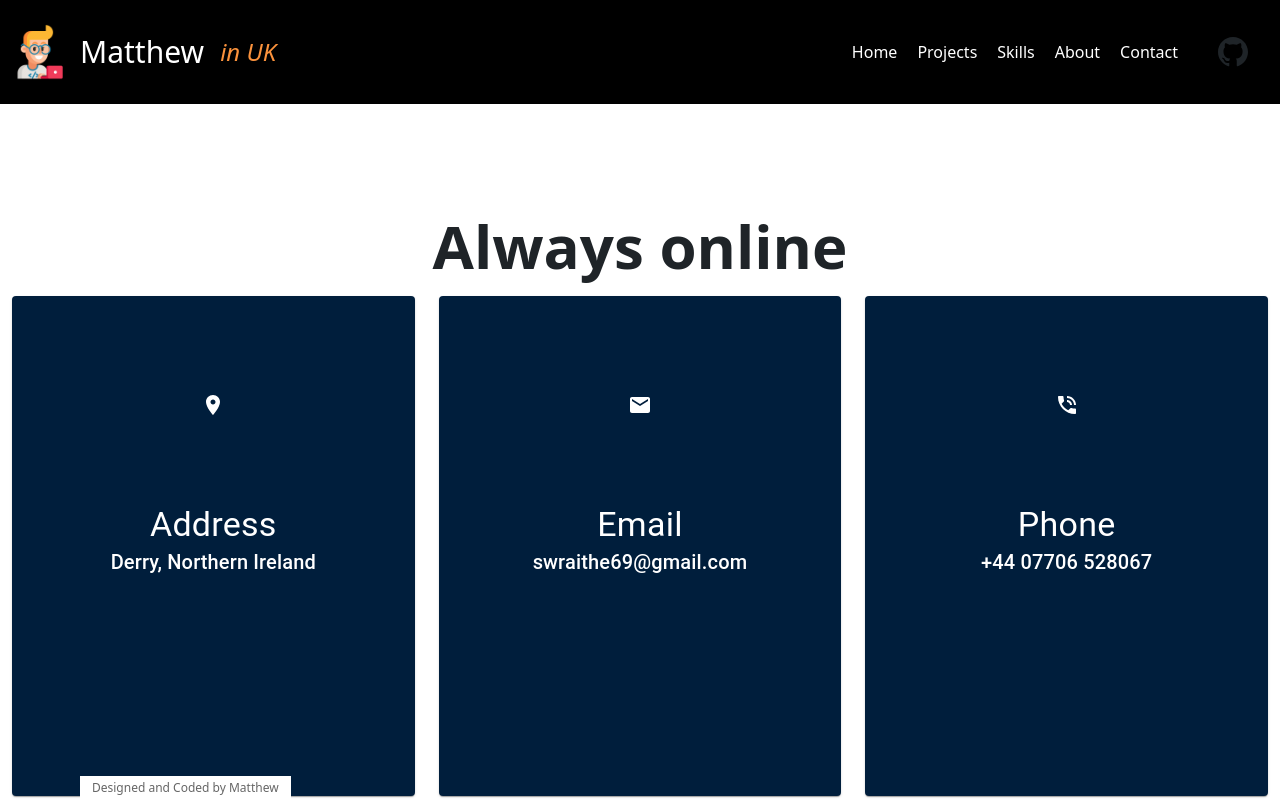
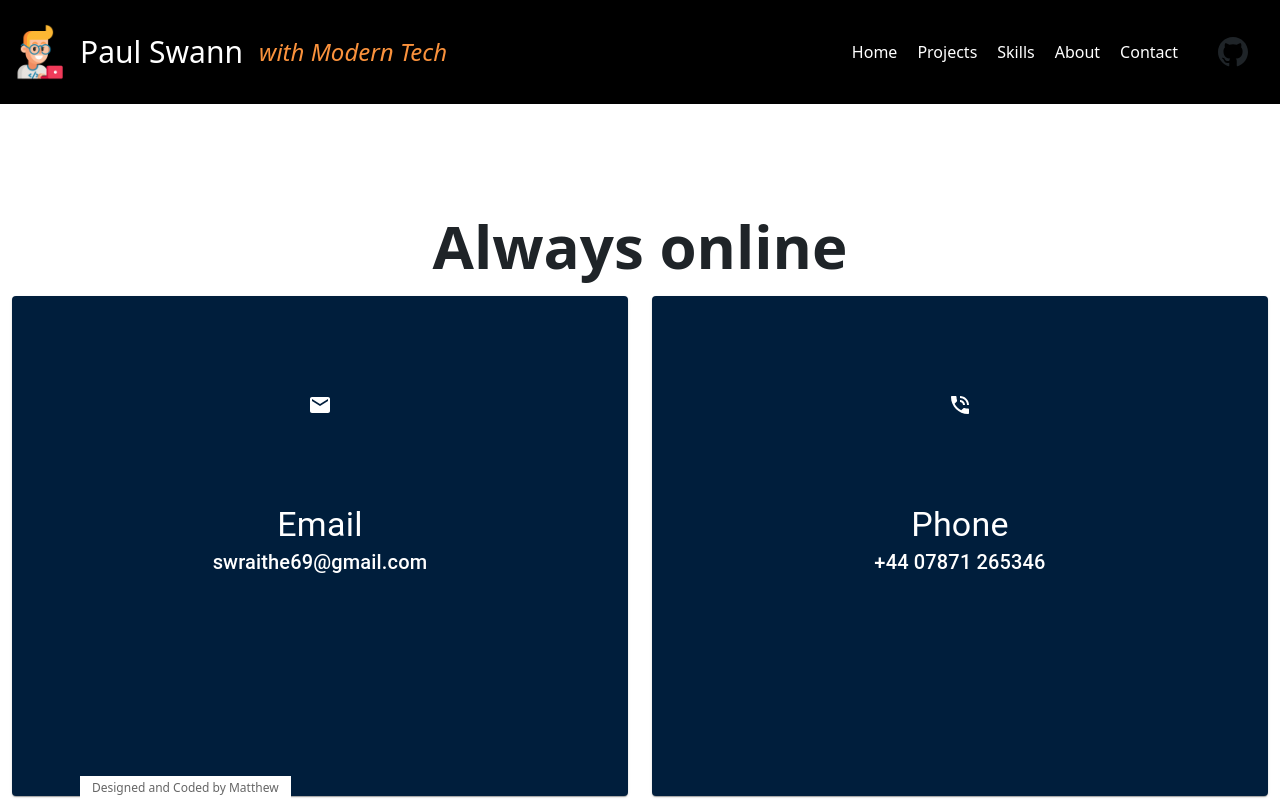
Before and after one commit to swraithe/swraithe-portfolio, a React (Create React App) app: page /contact in a window 1280 px wide. Built offline with nearby package versions, Linux system fonts and the light colour scheme.

Commit message:
changed contact info & added ai project

```diff
--- a/src/Components/Header.js
+++ b/src/Components/Header.js
@@ -18,8 +18,8 @@ function Header() {
             <NavLink to="/">
               <img className="w-14" src={logos.logogradient} alt="logo" />
             </NavLink>
-            <h1 className="text-white text-3xl mx-3">Matthew</h1>
-            <h2 className="text-orange-400 text-2xl mx-1 italic">in UK</h2>
+            <h1 className="text-white text-3xl mx-3">Paul Swann</h1>
+            <h2 className="text-orange-400 text-2xl mx-1 italic">with Modern Tech</h2>
           </div>
           <div onClick={toggleClass} className="cursor-pointer">
             <svg
--- a/src/Details.js
+++ b/src/Details.js
@@ -32,6 +32,7 @@ import projectImage8 from "./assets/projects/portfolio-amazon.jpg";
 import projectNFT from "./assets/projects/portfolio-nft.jpg";
 import projectDex from "./assets/projects/portfolio-dex.jpg";
 import projectNext from "./assets/projects/portfolio-next.png";
+import projectAiAnimation from "./assets/projects/portfolio-aianimation.png";
 
 // Team avatar
 import member1 from "./assets/images/profile.jpeg";
@@ -117,6 +118,30 @@ export const techStackDetails = {
 // Enter your Project Details here
 export const projectDetails = [
   {
+    title: "Dream animation with AI",
+    image: projectAiAnimation,
+    description: `Dream animation with AI involves using artificial intelligence (AI) techniques to generate or enhance animations and visual effects. `,
+    techstack: "AI | Python | Animation | Gradio",
+    previewLink: "https://google.com",
+    githubLink: "https://github.com/swraithe",
+  },
+  {
+    title: "Travel Assist",
+    image: projectImage2,
+    description: `Travel Assist is the ultimate travel companion app designed to make your travels more enjoyable and stress-free.`,
+    techstack: "Mobile | FlutterFlow | Firebase | REST API",
+    previewLink: "https://google.com",
+    githubLink: "https://github.com/swraithe",
+  },
+  {
+    title: "EasyMarket",
+    image: projectImage1,
+    description: `Our React Laravel Firebase Marketplace is a platform that brings together buyers and sellers of various products.`,
+    techstack: "React | Laravel | Firebase | 2FA | JavaScript",
+    previewLink: "https://google.com",
+    githubLink: "https://github.com/swraithe",
+  },
+  {
     title: "FastDEX",
     image: projectDex,
     description: `FastDex is the DEX template that developers can create DEX platform easily and rapdly.`,
@@ -129,14 +154,6 @@ export const projectDetails = [
     image: projectImage8,
     description: `WithClould is a project using Amazon services including GAE, Lambda, EC2, EMR, ECS and etc`,
     techstack: "AWS | Clould | GAE | Javascript | Python",
-    previewLink: "https://google.com",
-    githubLink: "https://github.com/swraithe",
-  },
-  {
-    title: "EasyMarket",
-    image: projectImage1,
-    description: `Our React Laravel Firebase Marketplace is a platform that brings together buyers and sellers of various products.`,
-    techstack: "React | Laravel | Firebase | 2FA | JavaScript",
     previewLink: "https://google.com",
     githubLink: "https://github.com/swraithe",
   },
@@ -180,14 +197,7 @@ export const projectDetails = [
     previewLink: "https://google.com",
     githubLink: "https://github.com/swraithe",
   },
-   {
-    title: "Travel Assist",
-    image: projectImage2,
-    description: `Travel Assist is the ultimate travel companion app designed to make your travels more enjoyable and stress-free.`,
-    techstack: "Mobile | FlutterFlow | Firebase | REST API",
-    previewLink: "https://google.com",
-    githubLink: "https://github.com/swraithe",
-  },
+
   {
     title: "PhoneMarket",
     image: projectImage3,
@@ -231,5 +241,5 @@ export const teamDetails = [
 export const contactDetails = {
   address:"Derry, Northern Ireland",
   email: "swraithe69@gmail.com",
-  phone: "+44 07706 528067",
+  phone: "+44 07871 265346",
 };
--- a/src/Pages/Contact.js
+++ b/src/Pages/Contact.js
@@ -1,7 +1,7 @@
 import React from "react";
 import { Box, Grid, Typography, Paper } from '@mui/material';
 import { styled } from '@mui/material/styles';
-import LocationOnIcon from '@material-ui/icons/LocationOn';
+// import LocationOnIcon from '@material-ui/icons/LocationOn';
 import EmailIcon from '@material-ui/icons/Email';
 import PhoneInTalkIcon from '@material-ui/icons/PhoneInTalk';
 
@@ -24,7 +24,7 @@ const Item = styled(Paper)(({ theme }) => ({
 }));
 
 function Contact() {
-  const { address, email, phone } = contactDetails;
+  const { email, phone } = contactDetails;
   return (
     <main className="container mx-auto my-auto max-width section">
       <h1 className="text-center text-2xl md:text-3xl lg:text-6xl text-dark-heading dark:text-light-heading font-semibold md:font-bold">
@@ -32,21 +32,21 @@ function Contact() {
       </h1>
       <Box sx={{ width: '100%' }}>
         <Grid container rowSpacing={1} columnSpacing={{ xs: 3, sm: 3, md: 3 }}>
-          <Grid item xs={4}>
+          {/* <Grid item xs={4}>
             <Item>
               <LocationOnIcon fullWidth style={{margin:"30px"}}/>
               <Typography variant="h4" component="legend">Address</Typography>
               <Typography variant="h6" component="legend">{address}</Typography>
             </Item>
-          </Grid>
-          <Grid item xs={4}>
+          </Grid> */}
+          <Grid item xs={6}>
             <Item>
               <EmailIcon fullWidth style={{margin:"30px"}}/>
               <Typography variant="h4" component="legend">Email</Typography>
               <Typography variant="h6" component="legend"><a href={`mailto:${email}`}>{email}</a></Typography>
             </Item>
           </Grid>
-          <Grid item xs={4}>
+          <Grid item xs={6}>
             <Item>
               <PhoneInTalkIcon fullWidth style={{margin:"30px"}}/>
               <Typography variant="h4" component="legend">Phone</Typography>
```
Also changed, not shown: src/assets/projects/portfolio-aianimation.png (added), src/assets/projects/portfolio-next.png.
